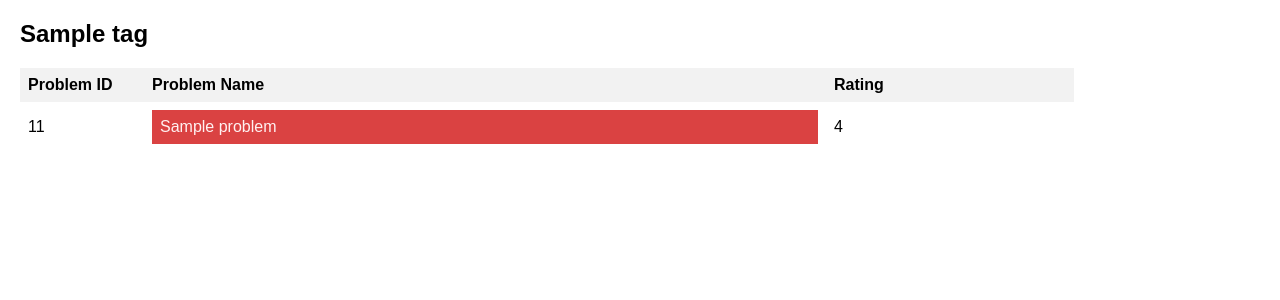
After one commit to LegendsDen/CodeForces, a Flask app: template templates/tag_problem.html in a window 1280 px wide. The commit adds this page. Shown: the top 300 px of the page. Run offline with Flask 3, Linux system fonts and the light colour scheme; the template is opened without the code that fills it: most values are stand-ins (such as "Sample title", 1, 10 or a date in 2020).

Commit message:
added frontend for problems searched by tag

```diff
--- a/app.py
+++ b/app.py
@@ -17,7 +17,8 @@ def display_html_table():
         try:
             submissions = get_user_submissions(codeforces_id)
             filtered_problems = filter_submissions_by_tag(submissions, given_tag)
-            return  (filtered_problems)
+            # return  (filtered_problems)
+            return render_template('tag_problem.html', problems=filtered_problems,tag=given_tag)
         except:
             return'There was some Error'
     else:
@@ -47,6 +48,32 @@ def user():
         return render_template("first_page.html")
 
 
+# @app.route('/problems')
+# def problems():
+#     # Sample data
+#     problems = [
+#         {
+#             "contestId": 965,
+#             "index": "A",
+#             "name": "Sample Problem A",
+#             "rating": 1200,
+#             "verdict": "OK",
+#             "problem_url": "https://codeforces.com/problemset/problem/965/A"
+#         },
+#         {
+#             "contestId": 965,
+#             "index": "B",
+#             "name": "Sample Problem B",
+#             "rating": 1500,
+#             "verdict": "WRONG_ANSWER",
+#             "problem_url": "https://codeforces.com/problemset/problem/965/B"
+#         },
+#         # Add more problems as needed
+#     ]
+#     return render_template('tag_problem.html', problems=problems ,tag='Binary Search')
+
+
+
 
 
 
--- /dev/null
+++ b/static/style.css
@@ -0,0 +1,48 @@
+body {
+    font-family: Arial, sans-serif;
+    margin: 20px;
+}
+table {
+    width: 85%;
+    border-collapse: collapse;
+    margin-bottom: 20px;
+}
+th, td {
+    padding: 8px;
+    text-align: left;
+    width: 33%; /* Set equal width for each column */
+}
+th {
+    background-color: #f2f2f2;
+}
+th, td {
+    border: none; /* Remove the border from table rows and columns */
+}
+th:nth-child(1), td:nth-child(1) {
+    width: 10%; /* Set smaller width for the first column */
+}
+th:nth-child(2), td:nth-child(2) {
+    width: 55%; /* Set larger width for the second column */
+}
+th:nth-child(3), td:nth-child(3) {
+    width: 20%; /* Set default width for the third column */
+}
+.problem-link {
+    display: block;
+    padding: 8px;
+    color: rgb(255, 241, 241);
+    text-decoration: none;
+    transition: background-color 0.3s ease;
+}
+.green-bg {
+    background-color: rgb(40, 137, 40);
+}
+.red-bg {
+    background-color: rgb(218, 66, 66);
+}
+.green-bg:hover {
+    background-color: darkgreen; /* Change background color to a darker green on hover */
+}
+.red-bg:hover {
+    background-color: rgb(205, 16, 16); /* Change background color to a darker red on hover */
+}
--- a/tags_search.py
+++ b/tags_search.py
@@ -28,6 +28,7 @@ def filter_submissions_by_tag(submissions, given_tag):
                         "contestId": problem["contestId"],
                         "index": problem["index"],
                         "name": problem["name"],
+                        "rating":problem["rating"],
                         "verdict": verdict,
                         "problem_url": f"https://codeforces.com/problemset/problem/{problem['contestId']}/{problem['index']}"
                     }
--- a/templates/first_page.html
+++ b/templates/first_page.html
@@ -22,7 +22,7 @@
         {% include 'common.html' %}
         <label for="number-select">Choose a number:</label>
         <select class="form-select" id="number-select" name="option" aria-label="Default select example" style="width: 150px;">
-            <option selected disabled>Open this select menu</option>
+            <option selected disabled>Select Tag</option>
             <option value="2-sat">2-sat</option>
             <option value="binary search">binary search</option>
             <option value="bitmasks">bitmasks</option>
--- /dev/null
+++ b/templates/tag_problem.html
@@ -0,0 +1,34 @@
+<!DOCTYPE html>
+<html lang="en">
+<head>
+    <meta charset="UTF-8">
+    <meta name="viewport" content="width=device-width, initial-scale=1.0">
+    <title>Problems List</title>
+    <link rel="stylesheet" href="{{ url_for('static', filename='style.css') }}">
+</head>
+<body>
+    <h2>{{tag}}</h2>
+    <table>
+        <thead>
+            <tr>
+                <th>Problem ID</th>
+                <th>Problem Name</th>
+                <th>Rating</th>
+            </tr>
+        </thead>
+        <tbody>
+            {% for problem in problems %}
+            <tr>
+                <td>{{ problem.contestId }}{{ problem.index }}</td>
+                <td>
+                    <a href="{{ problem.problem_url }}" class="problem-link {{ 'green-bg' if problem.verdict == 'OK' else 'red-bg' }}" target="_blank">
+                        {{ problem.name }}
+                    </a>
+                </td>
+                <td>{{ problem.rating }}</td>
+            </tr>
+            {% endfor %}
+        </tbody>
+    </table>
+</body>
+</html>
```
